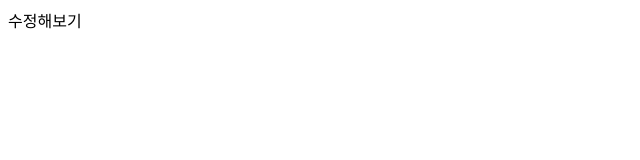
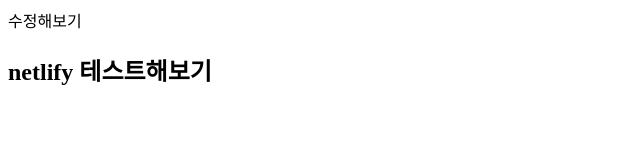
Before and after one commit to doitkys/first-test, a plain HTML site: page index.html in a window 1280 px wide. Shown: the whole page, without its empty margins (0-640 px from the left). Drawn offline with Linux system fonts and the light colour scheme.

Commit message:
add new code

```diff
--- a/index.html
+++ b/index.html
@@ -8,5 +8,7 @@
   </head>
   <body>
     수정해보기
+
+    <h2>netlify 테스트해보기</h2>
   </body>
 </html>
```
